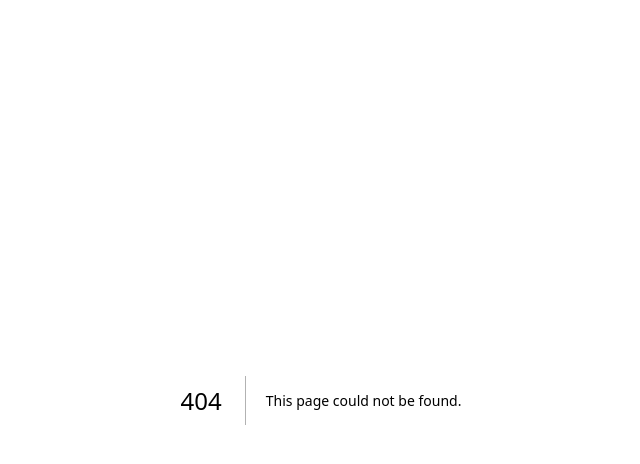
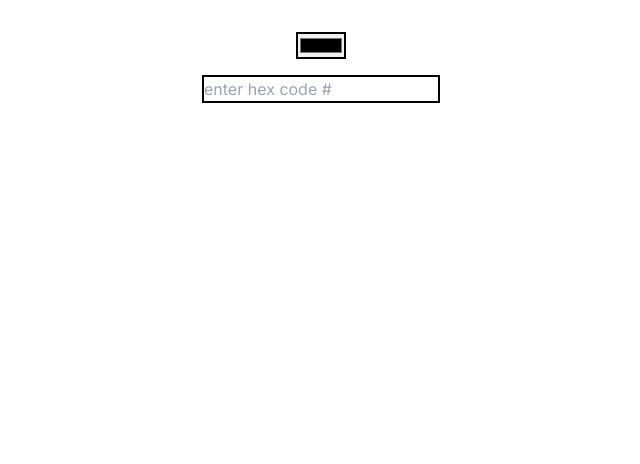
Before and after one commit to kmr-sahil/saras-uitoolbox, a Next.js app: page /varient in a window 1280 px wide. Before the commit this address had no page. Shown: the top 464 px of the page, without its empty margins (319-959 px from the left). Built offline with nearby package versions, Linux system fonts and the light colour scheme.

Commit message:
varient tool done

```diff
--- a/src/app/globals.css
+++ b/src/app/globals.css
@@ -1,27 +1,3 @@
 @tailwind base;
 @tailwind components;
 @tailwind utilities;
-
-:root {
-  --foreground-rgb: 0, 0, 0;
-  --background-start-rgb: 214, 219, 220;
-  --background-end-rgb: 255, 255, 255;
-}
-
-@media (prefers-color-scheme: dark) {
-  :root {
-    --foreground-rgb: 255, 255, 255;
-    --background-start-rgb: 0, 0, 0;
-    --background-end-rgb: 0, 0, 0;
-  }
-}
-
-body {
-  color: rgb(var(--foreground-rgb));
-  background: linear-gradient(
-      to bottom,
-      transparent,
-      rgb(var(--background-end-rgb))
-    )
-    rgb(var(--background-start-rgb));
-}
--- /dev/null
+++ b/src/app/varient/page.tsx
@@ -0,0 +1,99 @@
+"use client"
+import React, { useState, useEffect } from 'react';
+import convert from 'color-convert';
+
+function VarientPage() {
+  const [inputColor, setInputColor] = useState('');
+  const [hslColor, setHslColor] = useState<string | null>(null);
+  const [hslColor1, setHslColor1] = useState<string | null>(null);
+  const [hslColor2, setHslColor2] = useState<string | null>(null);
+  const [hslColor3, setHslColor3] = useState<string | null>(null);
+  const [hslColor4, setHslColor4] = useState<string | null>(null);
+  const [error, setError] = useState<string | null>(null);
+
+  useEffect(() => {
+    if (inputColor) {
+      const hexRegex = /^#(?:[0-9a-fA-F]{3}){1,2}$/;
+
+      let normalizedHex = inputColor.trim(); // Remove leading and trailing spaces
+
+      if (!normalizedHex.startsWith('#')) {
+        normalizedHex = `#${normalizedHex}`;
+      }
+
+      if (hexRegex.test(normalizedHex)) {
+        const hexColor = normalizedHex.slice(1); // Remove '#' before converting
+        const rgbColor = convert.hex.rgb(hexColor);
+        const hslColor = convert.rgb.hsl(rgbColor);
+
+        let divider = hslColor[2]/4.5
+
+        setHslColor(`hsl(${hslColor[0]}, ${hslColor[1]}%, ${hslColor[2]}%)`);
+
+        setHslColor1(`hsl(${hslColor[0]}, ${hslColor[1]}%, ${hslColor[2]+divider}%)`)
+        setHslColor2(`hsl(${hslColor[0]}, ${hslColor[1]}%, ${hslColor[2]+(divider*2)}%)`)
+        setHslColor3(`hsl(${hslColor[0]}, ${hslColor[1]}%, ${hslColor[2]+(divider*3)}%)`)
+        setHslColor4(`hsl(${hslColor[0]}, ${hslColor[1]}%, ${hslColor[2]+(divider*4)}%)`)
+
+        setError(null);
+      } else {
+        setHslColor(null);
+        setError('Invalid hex code format. Please use "#rrggbb" format.');
+      }
+    } else {
+      setHslColor(null);
+      setError(null);
+    }
+  }, [inputColor]);
+
+
+  return (
+    <div className='flex flex-col gap-4 items-center justify-center p-[2rem]'>
+      <input
+        type='color'
+        className='border-2 border-black'
+        value={inputColor}
+        onChange={(e) => setInputColor(e.target.value)}
+      />
+      <input
+        type='text'
+        className='border-2 border-black'
+        placeholder='enter hex code #'
+        value={inputColor}
+        onChange={(e) => setInputColor(e.target.value)}
+      />
+      {error && (
+        <div className='mt-2 text-red-500'>
+          <p>{error}</p>
+        </div>
+      )}
+      {hslColor && (
+        <div className='mt-4'>
+          <p className='text-lg'>HSL Color: {hslColor}</p>
+        </div>
+      )}
+
+      <div className='w-[10rem] h-[4rem]' style={{ backgroundColor: hslColor || 'transparent' }}>
+        {/* Show HSL color here */}
+      </div>
+
+      <div className='w-[10rem] h-[4rem]' style={{ backgroundColor: hslColor1 || 'transparent' }}>
+        {/* Show HSL color here 1*/}
+      </div>
+
+      <div className='w-[10rem] h-[4rem]' style={{ backgroundColor: hslColor2 || 'transparent' }}>
+        {/* Show HSL color here 2*/}
+      </div>
+
+      <div className='w-[10rem] h-[4rem]' style={{ backgroundColor: hslColor3 || 'transparent' }}>
+        {/* Show HSL color here 3*/}
+      </div>
+
+      <div className='w-[10rem] h-[4rem]' style={{ backgroundColor: hslColor4 || 'transparent' }}>
+        {/* Show HSL color here 4*/}
+      </div>
+    </div>
+  );
+}
+
+export default VarientPage;
```
Also changed, not shown: package.json (+8 -5 lines), src/app/gradient/page.tsx (added, +11 -0 lines), src/component/ColorPicker.jsx (added, +41 -0 lines), 1 other file (tests, documents, lock files or other folders).
